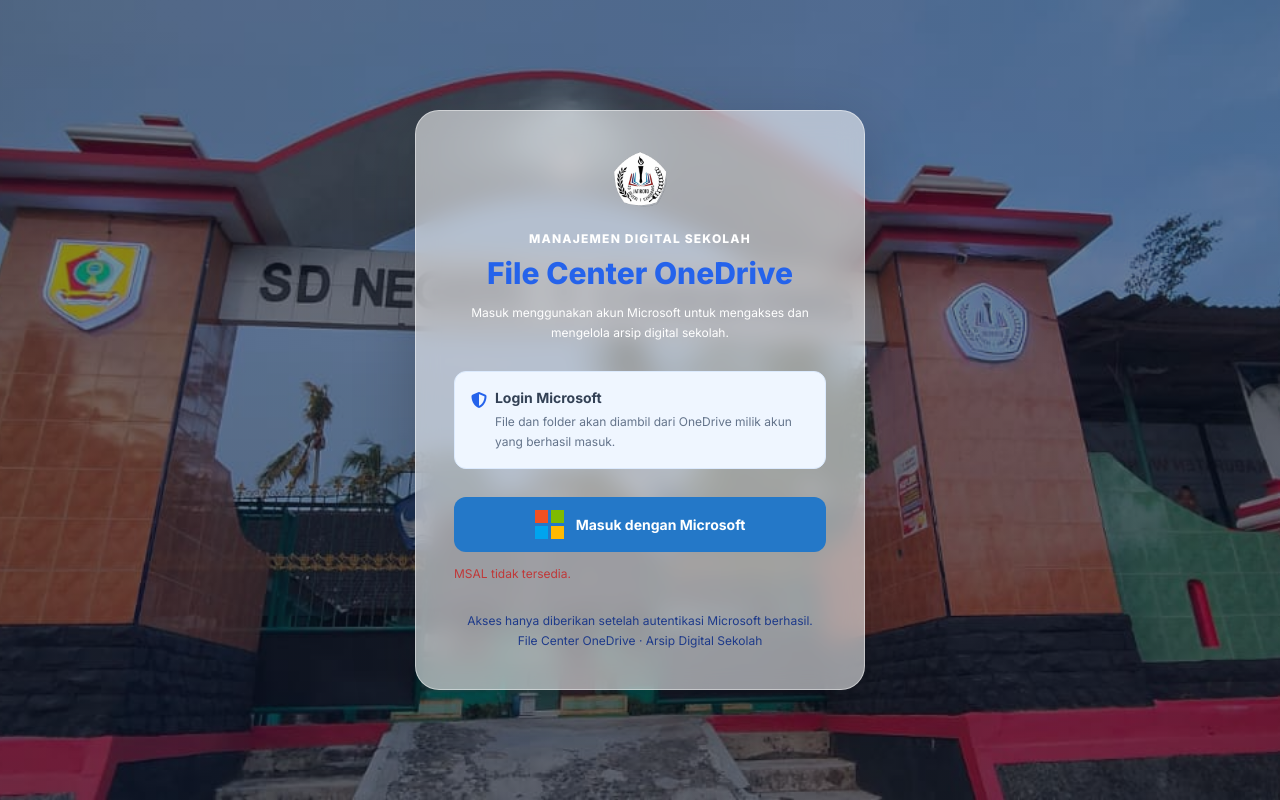
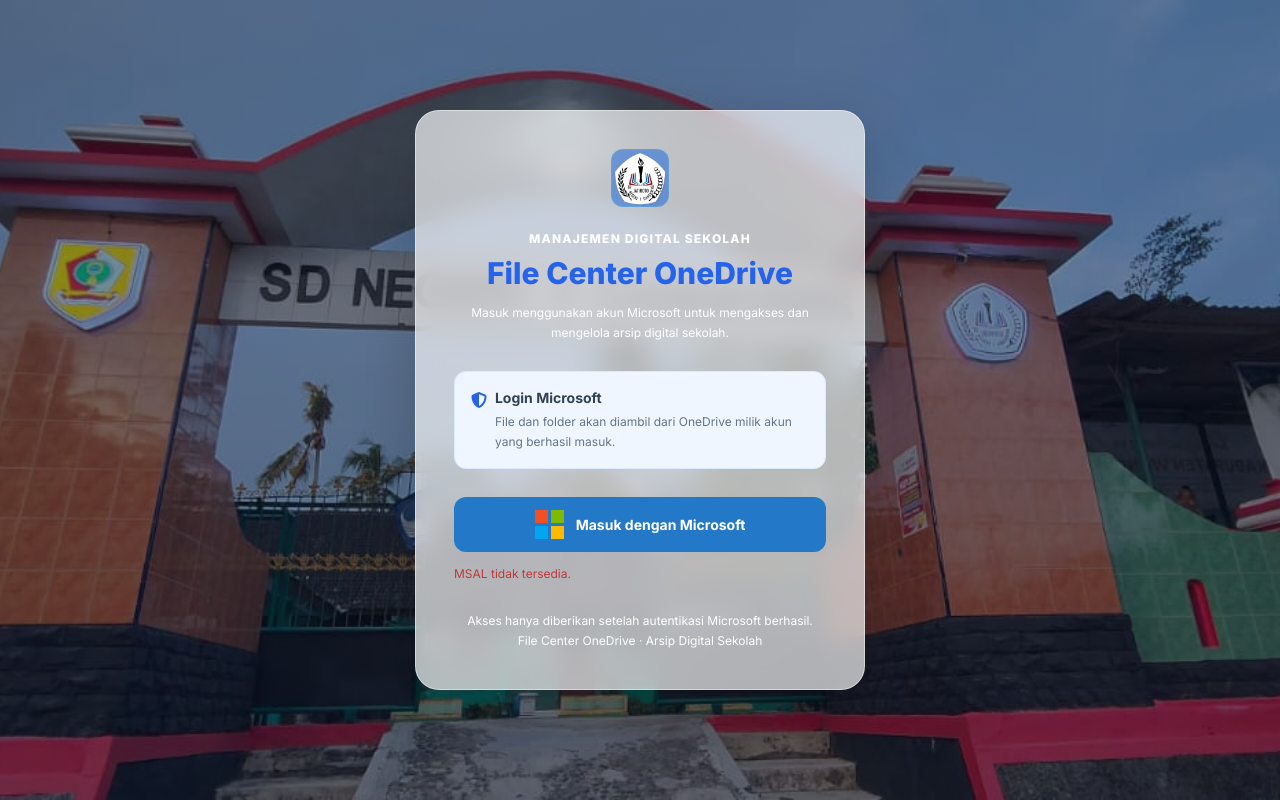
Before and after one commit to rhmadewstti/testarsip, a plain HTML site: page index.html in a window 1280 px wide. Drawn offline with nearby package versions, Linux system fonts and the light colour scheme.

Commit message:
Add files via upload

```diff
--- a/index.html
+++ b/index.html
@@ -122,7 +122,7 @@ img {
   border: 1px solid rgba(255, 255, 255, 0.45);
   border-radius: clamp(16px, 3vw, 24px);
 
-  background: rgba(255, 255, 255, 0.56);
+  background: rgba(255, 255, 255, 0.67);
   -webkit-backdrop-filter: blur(12px);
   backdrop-filter: blur(12px);
 
@@ -238,6 +238,7 @@ img {
   padding: 0 10px 28px;
   font-weight: 800;
   font-size: 17px;
+
 }
 
 .brand > div:last-child {
@@ -248,7 +249,22 @@ img {
   display: grid;
   place-items: center;
   flex-shrink: 0;
-  min-width: 38px;
+
+  width: clamp(34px, 4vw, 42px);
+  height: clamp(34px, 4vw, 42px);
+  min-width: clamp(34px, 4vw, 42px);
+
+  background: rgba(10, 93, 219, 0.48);
+  color: #5bc0de;
+
+  border: 1px solid rgba(91, 192, 222, 0.28);
+  border-radius: 12px;
+
+  transition: background 0.25s ease, transform 0.25s ease;
+}
+
+.brand-icon:hover {
+  background: rgba(91, 192, 222, 0.28);
 }
 
 .nav-label {
@@ -1041,7 +1057,7 @@ img {
 
       <p id="loginStatus" class="status-message text-center" role="status"></p>
 
-      <p class="mt-7 text-center text-xs leading-5 text-blue-900">
+      <p class="mt-7 text-center text-xs leading-5 text-white">
         Akses hanya diberikan setelah autentikasi Microsoft berhasil.
         <br>File Center OneDrive · Arsip Digital Sekolah
       </p>
```
